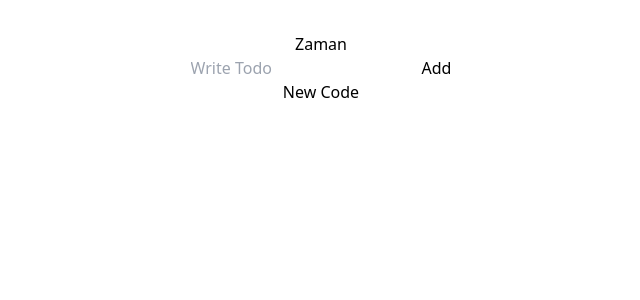
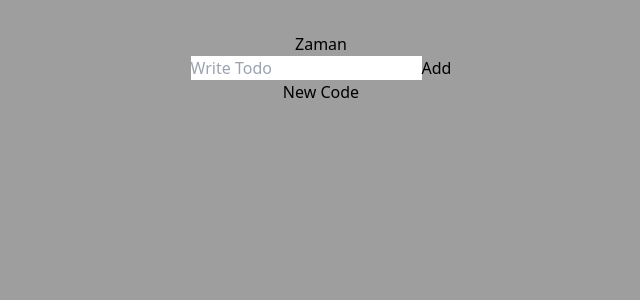
Before and after one commit to Zaman2024/React-js, a React (Vite) app in the folder vite-todo-project/: page / in a window 1280 px wide. Shown: the top 300 px of the page, without its empty margins (319-959 px from the left). Built offline with nearby package versions, Linux system fonts and the light colour scheme.

Commit message:
adds some new cods

```diff
--- a/vite-todo-project/src/index.css
+++ b/vite-todo-project/src/index.css
@@ -1,3 +1,7 @@
 @tailwind base;
 @tailwind components;
 @tailwind utilities;
+
+body{
+    background-color: rgba(63, 63, 62, 0.5);
+}
```
